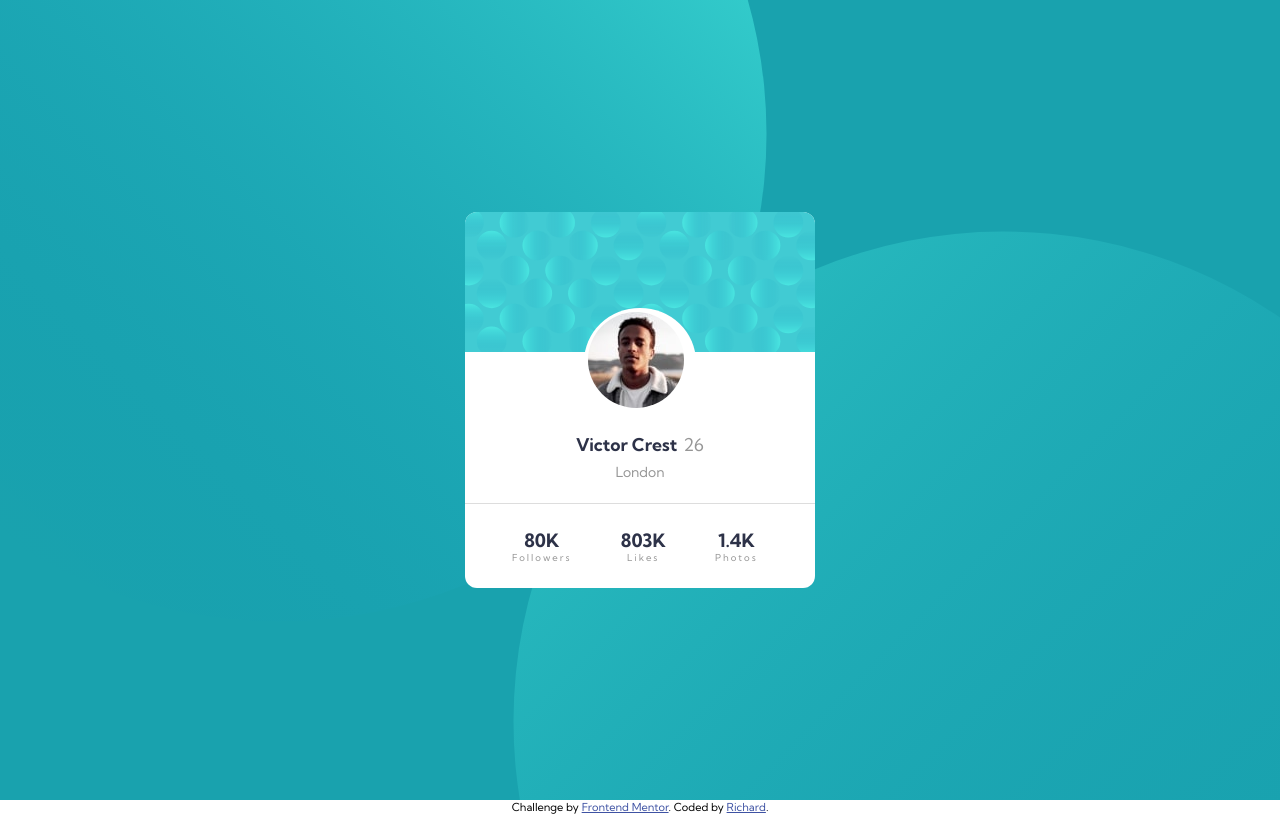
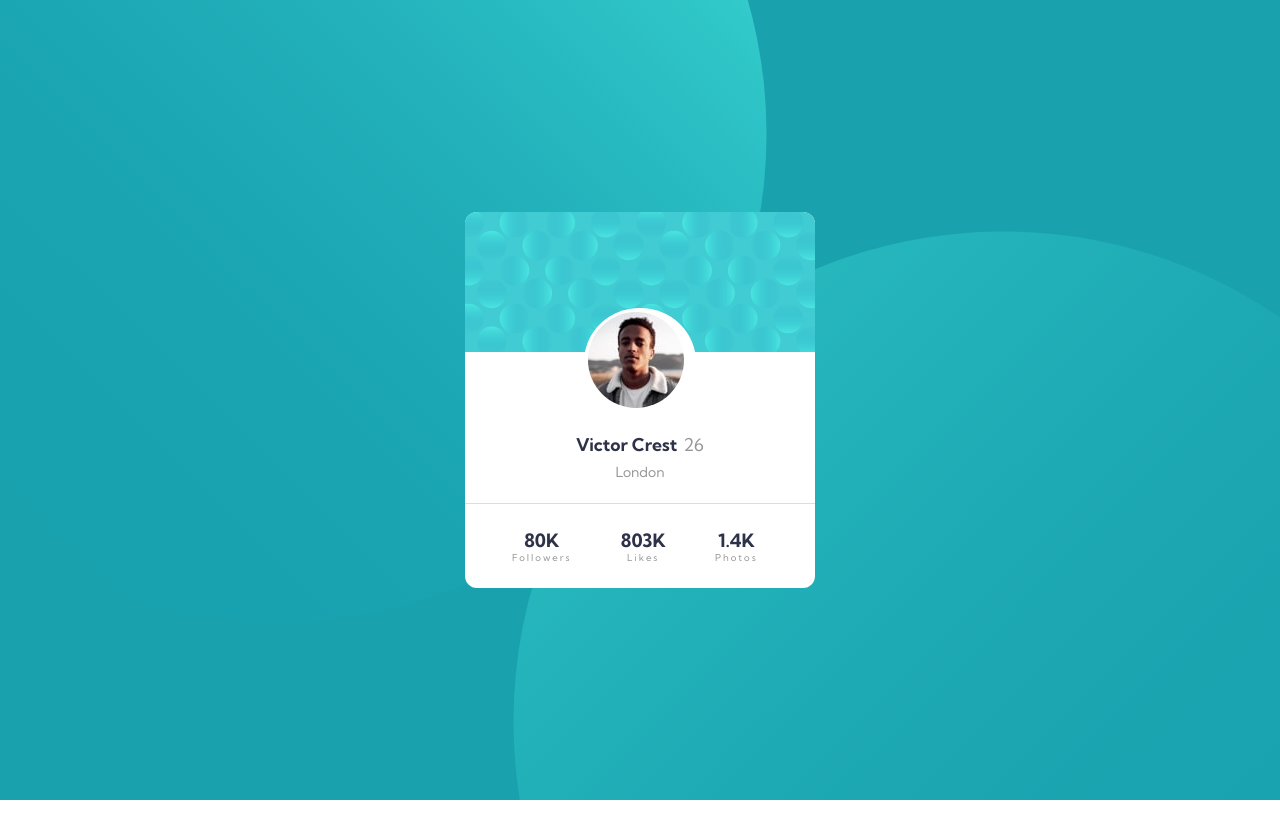
Before and after one commit to r-tom90/Profile-Card-Component, a plain HTML site: page index.html in a window 1280 px wide. Drawn offline with Linux system fonts and the light colour scheme.

```diff
--- a/index.html
+++ b/index.html
@@ -52,11 +52,5 @@
         </ul>
       </article>
     </main>
-    <footer class="attribution">
-      Challenge by
-      <a href="https://www.frontendmentor.io?ref=challenge" target="_blank"
-        >Frontend Mentor</a
-      >. Coded by <a href="https://github.com/r-tom90">Richard</a>.
-    </footer>
   </body>
 </html>
--- a/style.css
+++ b/style.css
@@ -137,14 +137,3 @@ body {
     background-size: contain;
   }
 }
-
-/* Style attribution */
-.attribution {
-  font-size: 11px;
-  text-align: center;
-}
-
-.attribution a {
-  color: hsl(228, 45%, 44%);
-  display: inline;
-}
```
